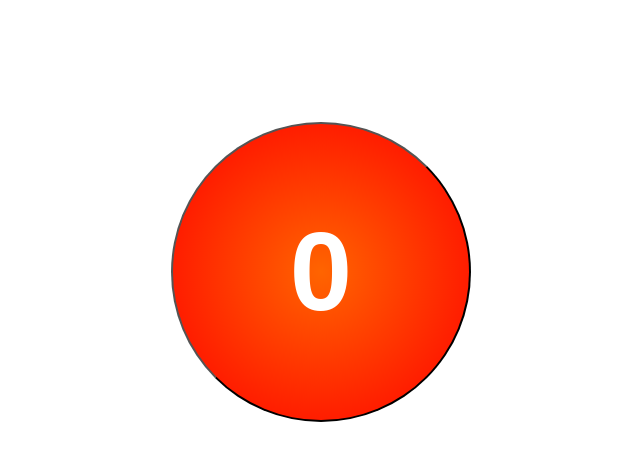
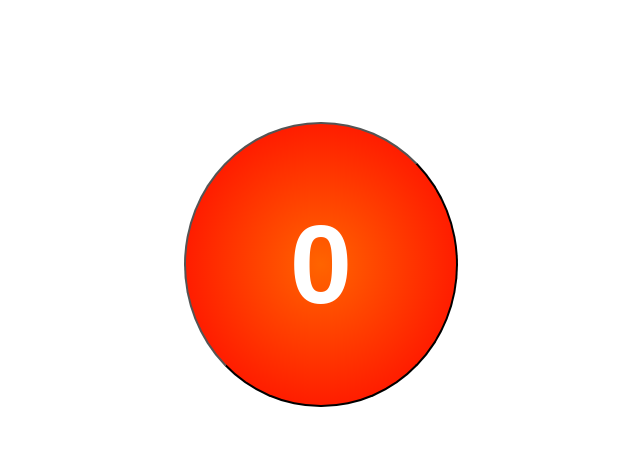
Before and after one commit to phongnguyen39/emergency, an Angular app: page / in a window 1280 px wide. Shown: the top 460 px of the page, without its empty margins (327-967 px from the left). Built offline with nearby package versions, Linux system fonts and the light colour scheme.

Commit message:
relaunching site on netlify, this is a test to check repository

```diff
--- a/src/app/action-button/action-button.component.css
+++ b/src/app/action-button/action-button.component.css
@@ -1,8 +1,8 @@
 #action-button{
     display: inline-block;
     border-radius: 100%;
-    height: 300px;
-    width: 300px;
+    height: 100%;
+    width: 100%;
     background: radial-gradient(rgb(255, 100, 0), red);
     font-size: 350%;
     z-index: 10;
```
